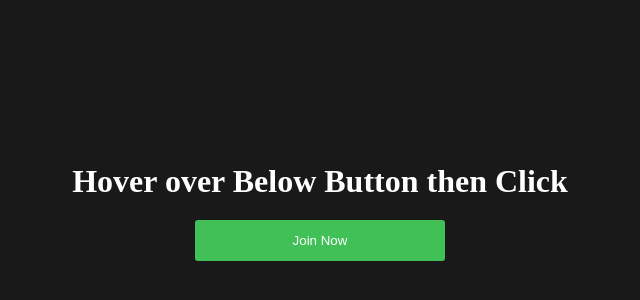
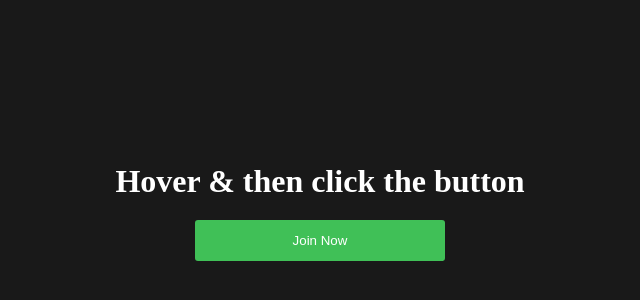
Before and after one commit to prasenjitb1234/animatedHoverButton1, a plain HTML site: page index.html in a window 1280 px wide. Shown: the part 188-488 px from the top of the page, without its empty margins (320-960 px from the left). Drawn offline with Linux system fonts and the light colour scheme.

Commit message:
Update index.html

```diff
--- a/index.html
+++ b/index.html
@@ -21,7 +21,7 @@
     <div class="container">
 
         <div class="wrapper">
-            <h1 class="title">Hover over  Below Button then Click </h1>
+            <h1 class="title">Hover & then click the button </h1>
 
             <a href="https://youtu.be/dQw4w9WgXcQ" target="_blank">
                 <button >Join Now</button>
```
